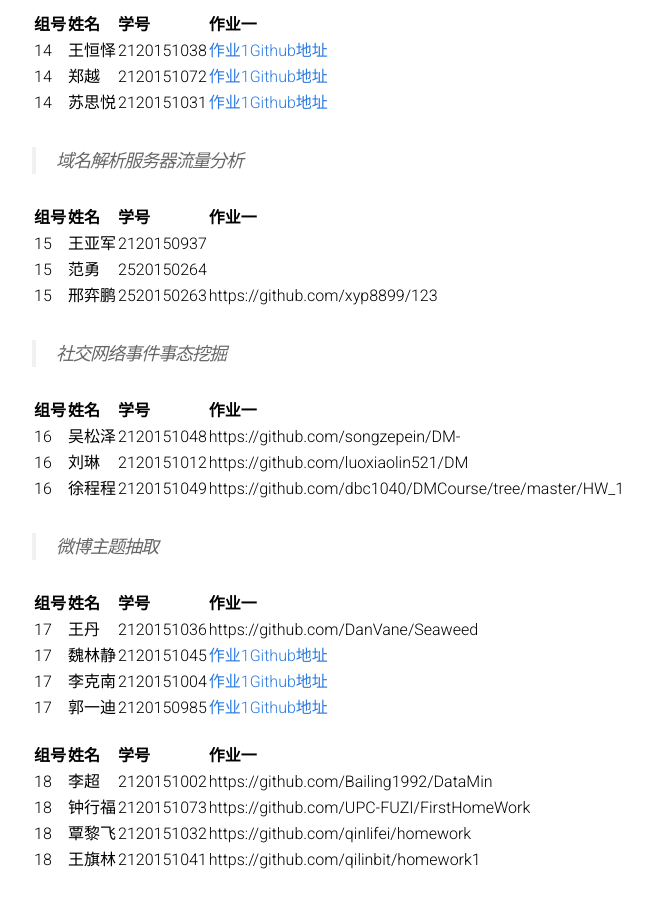
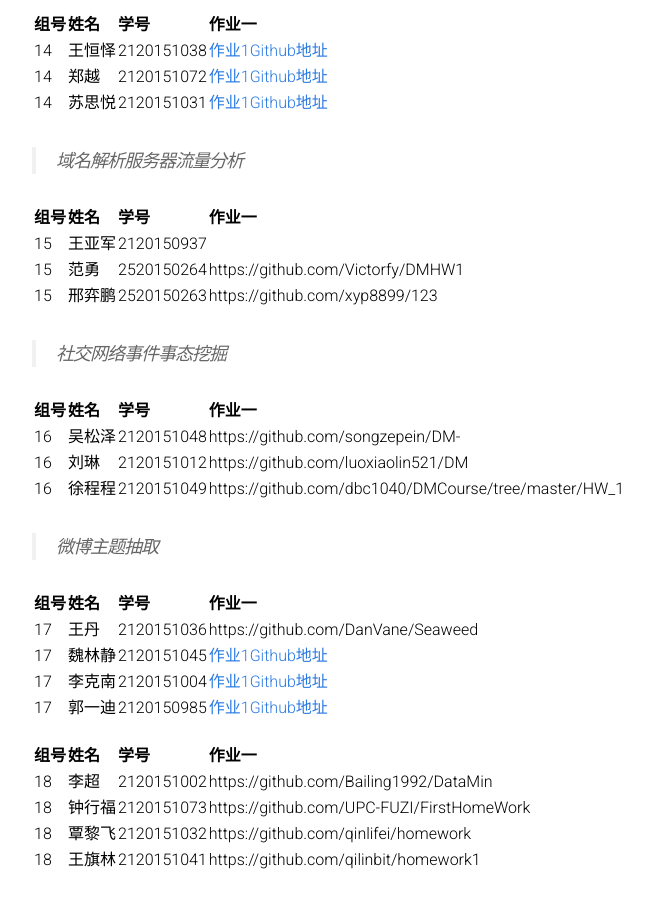
Before and after one commit to BITDM/bitdm.github.io, a Jekyll site: the page built from 2016/groups.md, in a window 1280 px wide and 900 px high, scrolled down 2785 px. Shown: the whole window, without its empty margins (208-860 px from the left). Built offline with Jekyll 4.4.1, drawn with Linux system fonts in a browser that asks for light colours; some of the changed lines change nothing that is shown.

Commit message:
Update groups.md

```diff
--- a/2016/groups.md
+++ b/2016/groups.md
@@ -126,7 +126,7 @@ permalink: /2016/groups/
 |组号|姓名|学号|作业一|
 |:-------------|:-------------|:-----|:-----|
 |15|王亚军|2120150937|
-|15|范勇|2520150264|
+|15|范勇|2520150264|https://github.com/Victorfy/DMHW1|
 |15|邢弈鹏|2520150263|https://github.com/xyp8899/123|
 
 > 社交网络事件事态挖掘
```
